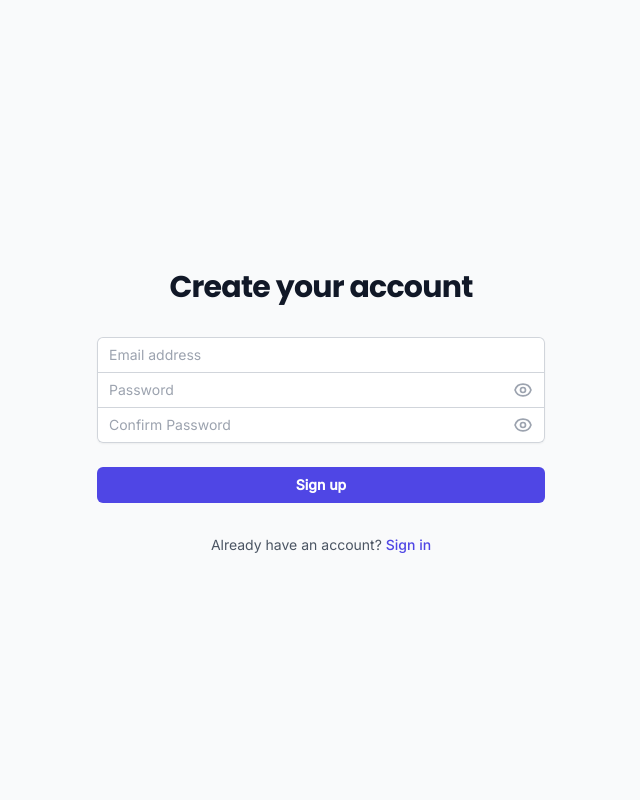
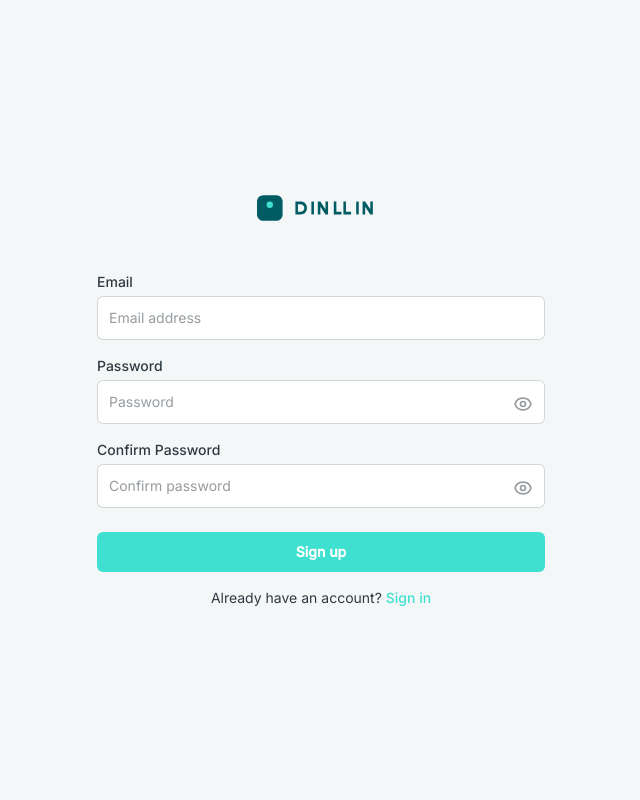
Before and after one commit to LYTE-studios/django-framer-api, a Django app: page /accounts/register/ in a window 1280 px wide. Shown: the whole page, without its empty margins (319-959 px from the left). Run offline with Django 5.2, Linux system fonts and the light colour scheme; some libraries are stand-ins or nearby versions.

Commit message:
fix: login

```diff
--- a/api/blogs/templates/client/register.html
+++ b/api/blogs/templates/client/register.html
@@ -1,45 +1,87 @@
 {% extends "client/auth_base.html" %}
+{% load static %}
 
 {% block title %}Sign Up{% endblock %}
 
 {% block content %}
-<div class="flex min-h-screen items-center justify-center bg-gray-50 py-12 px-4 sm:px-6 lg:px-8">
-    <div class="w-full max-w-md space-y-8">
+<div class="flex min-h-screen items-center justify-center bg-offwhite py-12 px-4 sm:px-6 lg:px-8">
+    <div class="w-full max-w-md">
+        <div class="flex justify-center mb-12">
+            <img src="{% static 'images/blovio-logo.svg' %}" alt="Blovio" class="h-8">
+        </div>
+        <form method="post" class="space-y-4">
+            {% csrf_token %}
+
             <div>
-            <h2 class="mt-6 text-center text-3xl font-bold tracking-tight text-gray-900">Create your account</h2>
+                <label for="email" class="block text-sm font-medium text-slate mb-1">Email</label>
+                <input id="email" name="email" type="email" required
+                    class="block w-full rounded-md border-0 py-2.5 px-3 text-slate ring-1 ring-inset ring-slate/20 placeholder:text-slate/50 focus:ring-2 focus:ring-inset focus:ring-accent sm:text-sm sm:leading-6 font-inter"
+                    placeholder="Email address">
             </div>
-        <form class="mt-8 space-y-6" method="post">
-            {% csrf_token %}
-            <div class="-space-y-px rounded-md shadow-sm">
-                <div>
-                    <label for="email" class="sr-only">Email</label>
-                    <input id="email" name="email" type="email" required class="relative block w-full rounded-t-md border-0 py-1.5 px-3 text-gray-900 ring-1 ring-inset ring-gray-300 placeholder:text-gray-400 focus:z-10 focus:ring-2 focus:ring-inset focus:ring-indigo-600 sm:text-sm sm:leading-6" placeholder="Email address">
-                </div>
+
             <div class="relative">
-                    <label for="password1" class="sr-only">Password</label>
-                    <input id="password1" name="password1" type="password" required class="relative block w-full border-0 py-1.5 px-3 text-gray-900 ring-1 ring-inset ring-gray-300 placeholder:text-gray-400 focus:z-10 focus:ring-2 focus:ring-inset focus:ring-indigo-600 sm:text-sm sm:leading-6 pr-10" placeholder="Password">
-                    <button type="button" onclick="togglePasswordVisibility('password1')" class="absolute inset-y-0 right-0 flex items-center pr-3">
-                        <svg id="eye-icon-1" class="h-5 w-5 text-gray-400" fill="none" viewBox="0 0 24 24" stroke="currentColor">
+                <label for="password1" class="block text-sm font-medium text-slate mb-1">Password</label>
+                <input id="password1" name="password1" type="password" required
+                    class="block w-full rounded-md border-0 py-2.5 px-3 text-slate ring-1 ring-inset ring-slate/20 placeholder:text-slate/50 focus:ring-2 focus:ring-inset focus:ring-accent sm:text-sm sm:leading-6 pr-10 font-inter"
+                    placeholder="Password">
+                <button type="button" onclick="togglePasswordVisibility('password1')" class="absolute bottom-2.5 right-0 flex items-center pr-3">
+                    <svg id="eye-icon-1" class="h-5 w-5 text-slate/50" fill="none" viewBox="0 0 24 24" stroke="currentColor">
                         <path stroke-linecap="round" stroke-linejoin="round" stroke-width="2" d="M15 12a3 3 0 11-6 0 3 3 0 016 0z" />
                         <path stroke-linecap="round" stroke-linejoin="round" stroke-width="2" d="M2.458 12C3.732 7.943 7.523 5 12 5c4.478 0 8.268 2.943 9.542 7-1.274 4.057-5.064 7-9.542 7-4.477 0-8.268-2.943-9.542-7z" />
                     </svg>
-                        <svg id="eye-off-icon-1" class="h-5 w-5 text-gray-400 hidden" fill="none" viewBox="0 0 24 24" stroke="currentColor">
+                    <svg id="eye-off-icon-1" class="h-5 w-5 text-slate/50 hidden" fill="none" viewBox="0 0 24 24" stroke="currentColor">
                         <path stroke-linecap="round" stroke-linejoin="round" stroke-width="2" d="M13.875 18.825A10.05 10.05 0 0112 19c-4.478 0-8.268-2.943-9.543-7a9.97 9.97 0 011.563-3.029m5.858.908a3 3 0 114.243 4.243M9.878 9.878l4.242 4.242M9.88 9.88l-3.29-3.29m7.532 7.532l3.29 3.29M3 3l3.59 3.59m0 0A9.953 9.953 0 0112 5c4.478 0 8.268 2.943 9.543 7a10.025 10.025 0 01-4.132 5.411m0 0L21 21" />
                     </svg>
                 </button>
             </div>
+
             <div class="relative">
-                    <label for="password2" class="sr-only">Confirm Password</label>
-                    <input id="password2" name="password2" type="password" required class="relative block w-full rounded-b-md border-0 py-1.5 px-3 text-gray-900 ring-1 ring-inset ring-gray-300 placeholder:text-gray-400 focus:z-10 focus:ring-2 focus:ring-inset focus:ring-indigo-600 sm:text-sm sm:leading-6 pr-10" placeholder="Confirm Password">
-                    <button type="button" onclick="togglePasswordVisibility('password2')" class="absolute inset-y-0 right-0 flex items-center pr-3">
-                        <svg id="eye-icon-2" class="h-5 w-5 text-gray-400" fill="none" viewBox="0 0 24 24" stroke="currentColor">
+                <label for="password2" class="block text-sm font-medium text-slate mb-1">Confirm Password</label>
+                <input id="password2" name="password2" type="password" required
+                    class="block w-full rounded-md border-0 py-2.5 px-3 text-slate ring-1 ring-inset ring-slate/20 placeholder:text-slate/50 focus:ring-2 focus:ring-inset focus:ring-accent sm:text-sm sm:leading-6 pr-10 font-inter"
+                    placeholder="Confirm password">
+                <button type="button" onclick="togglePasswordVisibility('password2')" class="absolute bottom-2.5 right-0 flex items-center pr-3">
+                    <svg id="eye-icon-2" class="h-5 w-5 text-slate/50" fill="none" viewBox="0 0 24 24" stroke="currentColor">
                         <path stroke-linecap="round" stroke-linejoin="round" stroke-width="2" d="M15 12a3 3 0 11-6 0 3 3 0 016 0z" />
                         <path stroke-linecap="round" stroke-linejoin="round" stroke-width="2" d="M2.458 12C3.732 7.943 7.523 5 12 5c4.478 0 8.268 2.943 9.542 7-1.274 4.057-5.064 7-9.542 7-4.477 0-8.268-2.943-9.542-7z" />
                     </svg>
-                        <svg id="eye-off-icon-2" class="h-5 w-5 text-gray-400 hidden" fill="none" viewBox="0 0 24 24" stroke="currentColor">
+                    <svg id="eye-off-icon-2" class="h-5 w-5 text-slate/50 hidden" fill="none" viewBox="0 0 24 24" stroke="currentColor">
                         <path stroke-linecap="round" stroke-linejoin="round" stroke-width="2" d="M13.875 18.825A10.05 10.05 0 0112 19c-4.478 0-8.268-2.943-9.543-7a9.97 9.97 0 011.563-3.029m5.858.908a3 3 0 114.243 4.243M9.878 9.878l4.242 4.242M9.88 9.88l-3.29-3.29m7.532 7.532l3.29 3.29M3 3l3.59 3.59m0 0A9.953 9.953 0 0112 5c4.478 0 8.268 2.943 9.543 7a10.025 10.025 0 01-4.132 5.411m0 0L21 21" />
                     </svg>
                 </button>
+            </div>
+
+            {% if form.errors %}
+            <div class="rounded-md bg-red-50 p-4">
+                <div class="flex">
+                    <div class="text-sm text-red-700 font-inter">
+                        {% for field in form %}
+                            {% for error in field.errors %}
+                                <p>{{ error }}</p>
+                            {% endfor %}
+                        {% endfor %}
+                        {% for error in form.non_field_errors %}
+                            <p>{{ error }}</p>
+                        {% endfor %}
+                    </div>
+                </div>
+            </div>
+            {% endif %}
+
+            <div class="pt-2">
+                <button type="submit"
+                    class="group relative flex w-full justify-center rounded-md bg-accent py-2.5 px-3 text-sm font-semibold text-white hover:bg-accent/90 focus-visible:outline focus-visible:outline-2 focus-visible:outline-offset-2 focus-visible:outline-accent transition-colors font-inter">
+                    Sign up
+                </button>
+            </div>
+
+            <div class="text-center">
+                <p class="text-sm text-slate font-inter">
+                    Already have an account?
+                    <a href="{% url 'client:login' %}" class="font-medium text-accent hover:text-primary transition-colors">Sign in</a>
+                </p>
+            </div>
+        </form>
     </div>
 </div>
 
@@ -60,36 +102,4 @@
         }
     }
 </script>
-
-            {% if form.errors %}
-            <div class="rounded-md bg-red-50 p-4 mt-4">
-                <div class="flex">
-                    <div class="text-sm text-red-700">
-                        {% for field in form %}
-                            {% for error in field.errors %}
-                                <p>{{ error }}</p>
-                            {% endfor %}
-                        {% endfor %}
-                        {% for error in form.non_field_errors %}
-                            <p>{{ error }}</p>
-                        {% endfor %}
-                    </div>
-                </div>
-            </div>
-            {% endif %}
-
-            <div>
-                <button type="submit" class="group relative flex w-full justify-center rounded-md bg-indigo-600 py-2 px-3 text-sm font-semibold text-white hover:bg-indigo-500 focus-visible:outline focus-visible:outline-2 focus-visible:outline-offset-2 focus-visible:outline-indigo-600">
-                    Sign up
-                </button>
-            </div>
-        </form>
-        <div class="mt-6 text-center text-sm">
-            <p class="text-gray-600">
-                Already have an account?
-                <a href="{% url 'client:login' %}" class="font-medium text-indigo-600 hover:text-indigo-500">Sign in</a>
-            </p>
-        </div>
-    </div>
-</div>
 {% endblock %}
```
Also changed, not shown: api/blogs/templates/client/login.html (+36 -42 lines). Lines whose indentation alone changed are shown as unchanged.
